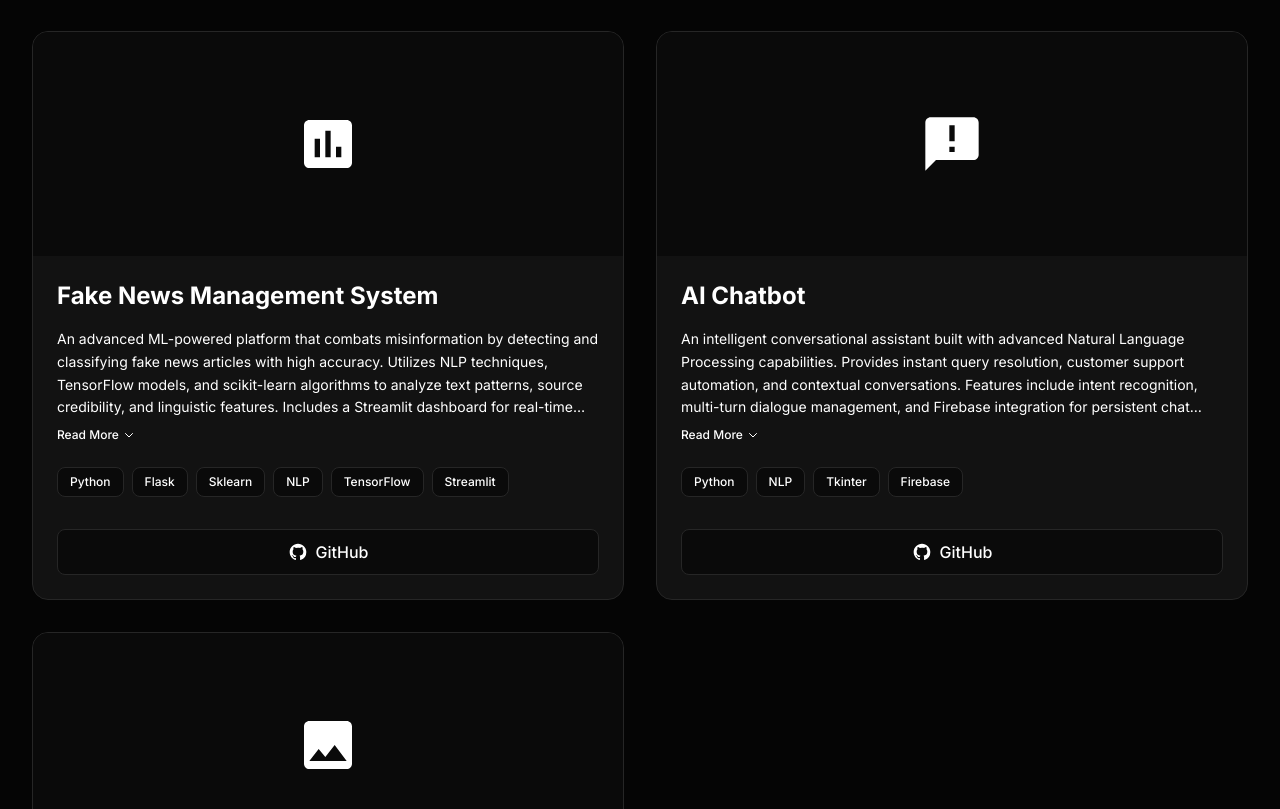
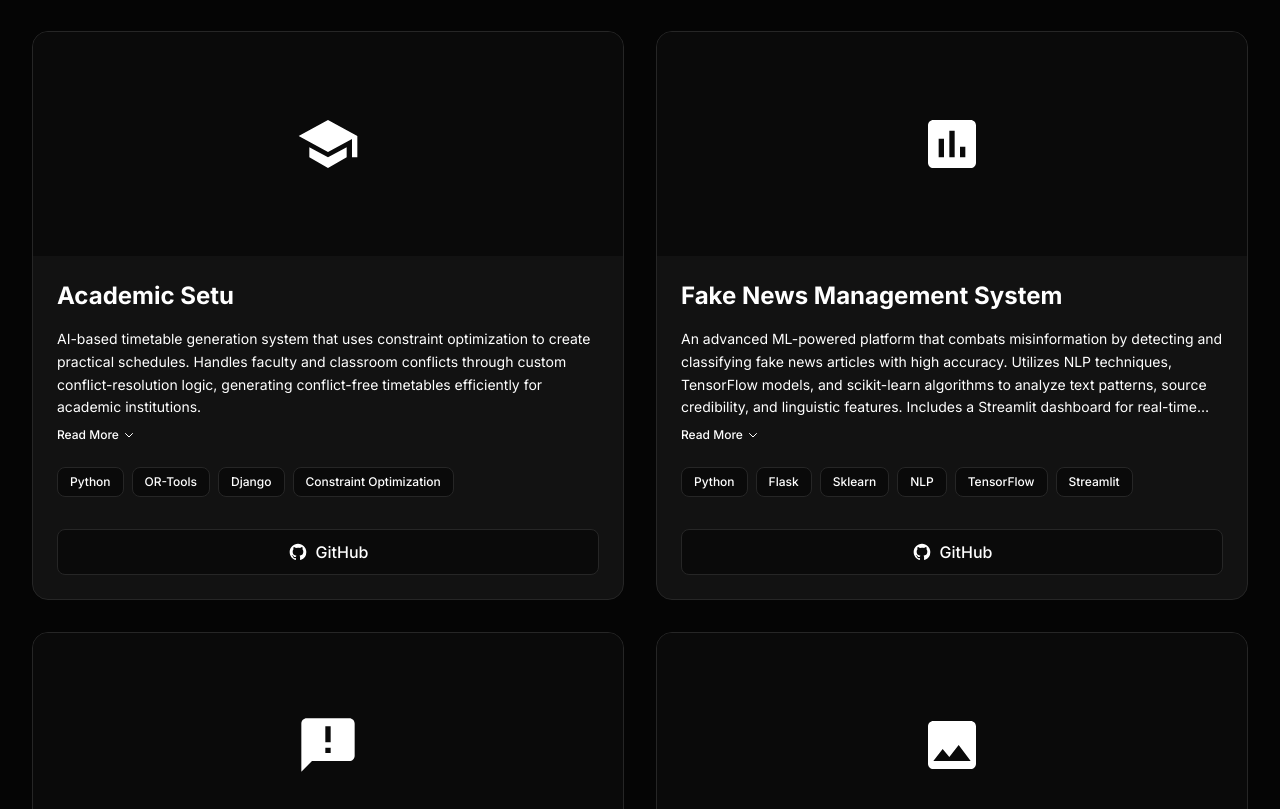
Before and after one commit to chethankotian2005/My-Portfolio, a Next.js app: page /projects in a window 1280 px wide. Shown: the part 910-1719 px from the top of the page. Built offline with nearby package versions, Linux system fonts and the light colour scheme.

Commit message:
Fix light theme pages and add Academic Setu project

```diff
--- a/app/about/page.jsx
+++ b/app/about/page.jsx
@@ -8,7 +8,7 @@ import TestimonialsCarousel from '@/components/TestimonialsCarousel';
 
 export default function About() {
   return (
-    <div className="min-h-screen pt-20 bg-deep-black">
+    <div className="min-h-screen pt-20 bg-white dark:bg-deep-black">
       <div className="max-w-7xl mx-auto px-4 sm:px-6 lg:px-8 py-12 md:py-16">
         {/* Page Header */}
         <motion.div
--- a/app/contact/page.jsx
+++ b/app/contact/page.jsx
@@ -48,7 +48,7 @@ export default function Contact() {
   ];
 
   return (
-    <div className="min-h-screen pt-20 bg-deep-black">
+    <div className="min-h-screen pt-20 bg-white dark:bg-deep-black">
       <div className="max-w-7xl mx-auto px-4 sm:px-6 lg:px-8 py-12 md:py-16">
         {/* Page Header */}
         <motion.div
@@ -119,7 +119,7 @@ export default function Contact() {
                     rel="noopener noreferrer"
                     whileHover={{ scale: 1.05, y: -2 }}
                     whileTap={{ scale: 0.95 }}
-                    className={`flex flex-col items-center justify-center gap-3 p-6 rounded-xl bg-secondary-black border border-border-gray text-text-primary hover:border-primary-indigo hover:shadow-glow transition-all duration-300 ${social.color}`}
+                    className={`flex flex-col items-center justify-center gap-3 p-6 rounded-xl bg-white dark:bg-secondary-black border border-gray-200 dark:border-border-gray text-text-primary hover:border-primary-indigo hover:shadow-glow transition-all duration-300 ${social.color}`}
                   >
                     {social.icon}
                     <span className="text-sm font-medium">{social.name}</span>
--- a/app/layout.jsx
+++ b/app/layout.jsx
@@ -54,7 +54,7 @@ export default function RootLayout({ children }) {
           <ScrollProgress />
           <ScrollToTop />
           <FloatingContact />
-          <div className="flex flex-col min-h-screen bg-deep-black" style={{ position: 'relative' }}>
+          <div className="flex flex-col min-h-screen bg-white dark:bg-deep-black" style={{ position: 'relative' }}>
             <Navbar />
             <main className="flex-grow" style={{ overflow: 'visible', position: 'relative' }}>
               {children}
--- a/app/projects/page.jsx
+++ b/app/projects/page.jsx
@@ -19,6 +19,14 @@ export default function Projects() {
       techStack: ["Python", "ML", "Google Maps API", "Firebase"],
       icon: <svg className="w-16 h-16" fill="currentColor" viewBox="0 0 24 24"><path d="M12 2C8.13 2 5 5.13 5 9c0 5.25 7 13 7 13s7-7.75 7-13c0-3.87-3.13-7-7-7zm0 9.5c-1.38 0-2.5-1.12-2.5-2.5s1.12-2.5 2.5-2.5 2.5 1.12 2.5 2.5-1.12 2.5-2.5 2.5z"/></svg>,
       github: "https://github.com/chethankotian2005/SafeRoute",
+      demo: null,
+    },
+    {
+      title: "Academic Setu",
+      description: "AI-based timetable generation system that uses constraint optimization to create practical schedules. Handles faculty and classroom conflicts through custom conflict-resolution logic, generating conflict-free timetables efficiently for academic institutions.",
+      techStack: ["Python", "OR-Tools", "Django", "Constraint Optimization"],
+      icon: <svg className="w-16 h-16" fill="currentColor" viewBox="0 0 24 24"><path d="M12 3L1 9l11 6 9-4.91V17h2V9L12 3zm0 14L5 13.18V17l7 4 7-4v-3.82L12 17z"/></svg>,
+      github: "https://github.com/chethankotian2005/Academic-Setu",
       demo: null,
     },
     {
@@ -48,7 +56,7 @@ export default function Projects() {
   ];
 
   return (
-    <div className="min-h-screen pt-20 bg-deep-black">
+    <div className="min-h-screen pt-20 bg-white dark:bg-deep-black">
       <div className="max-w-7xl mx-auto px-4 sm:px-6 lg:px-8 py-12 md:py-16">
         {/* Page Header */}
         <motion.div
```
